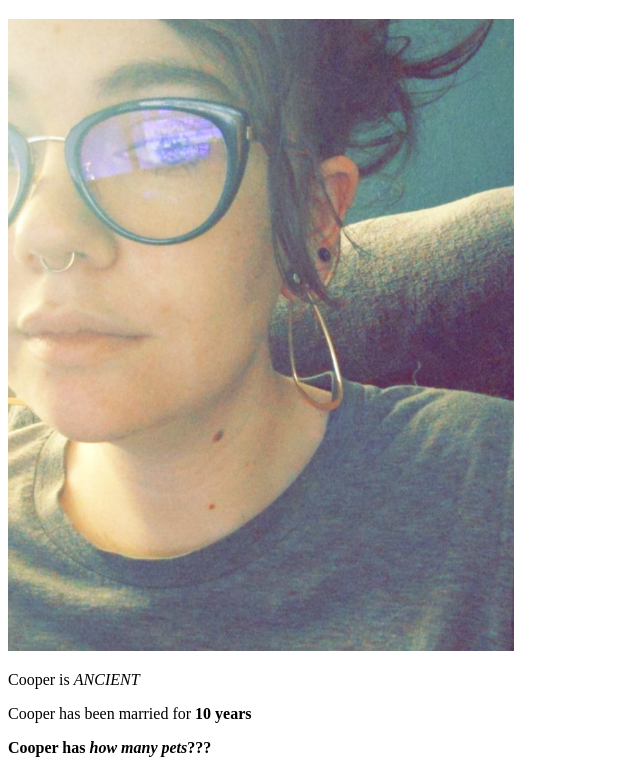
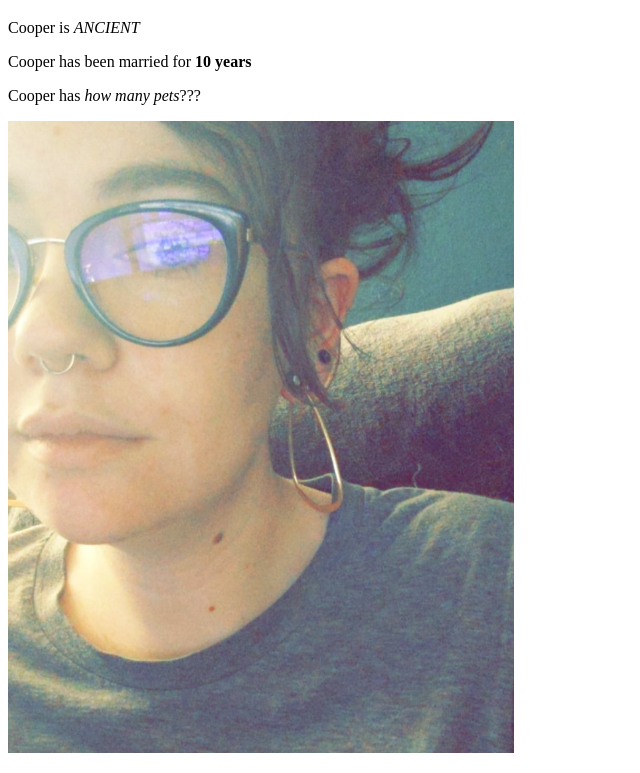
Before and after one commit to Cooper-R-M/about-cooper, a plain HTML site: page index.html in a window 1280 px wide. Shown: the part 61-834 px from the top of the page, without its empty margins (0-640 px from the left). Drawn offline with Linux system fonts and the light colour scheme.

Commit message:
tweaking css file

```diff
--- a/index.html
+++ b/index.html
@@ -3,21 +3,22 @@
 <head>
     <meta charset="UTF-8">
     <title>A Non-Exhaustive List About Cooper</title>
+    <link rel="stylesheet" href="./style.css"/>
 </head>
 
 <body>
-
+<div>
 <h1>A Couple Things About Cooper</h1>
 
-<img class=coop-photo
+<p>Cooper is <em>ANCIENT</em></p>
+<p>Cooper has been married for <strong>10 years</strong></p>
+<p>Cooper has <em>how many pets</em>???</p>
+
+<img class="coop-photo"
      src="./coop1.jpg"
      alt="Cooper's best Selfie"
-width="40%"
-height="auto"/>
-
-<p>Cooper is <em>ANCIENT</em></p>
-<p>Cooper has been married for <strong>10 years<strong/></p>
-<p>Cooper has <em>how many pets</em>???</p>
-
+     width="40%"
+     height="auto"/>
+</div>
 </body>
 </html>
--- a/style.css
+++ b/style.css
@@ -0,0 +1,4 @@
+.coop-photo {
+    display : block;
+    float-wrap : auto;
+}
```
